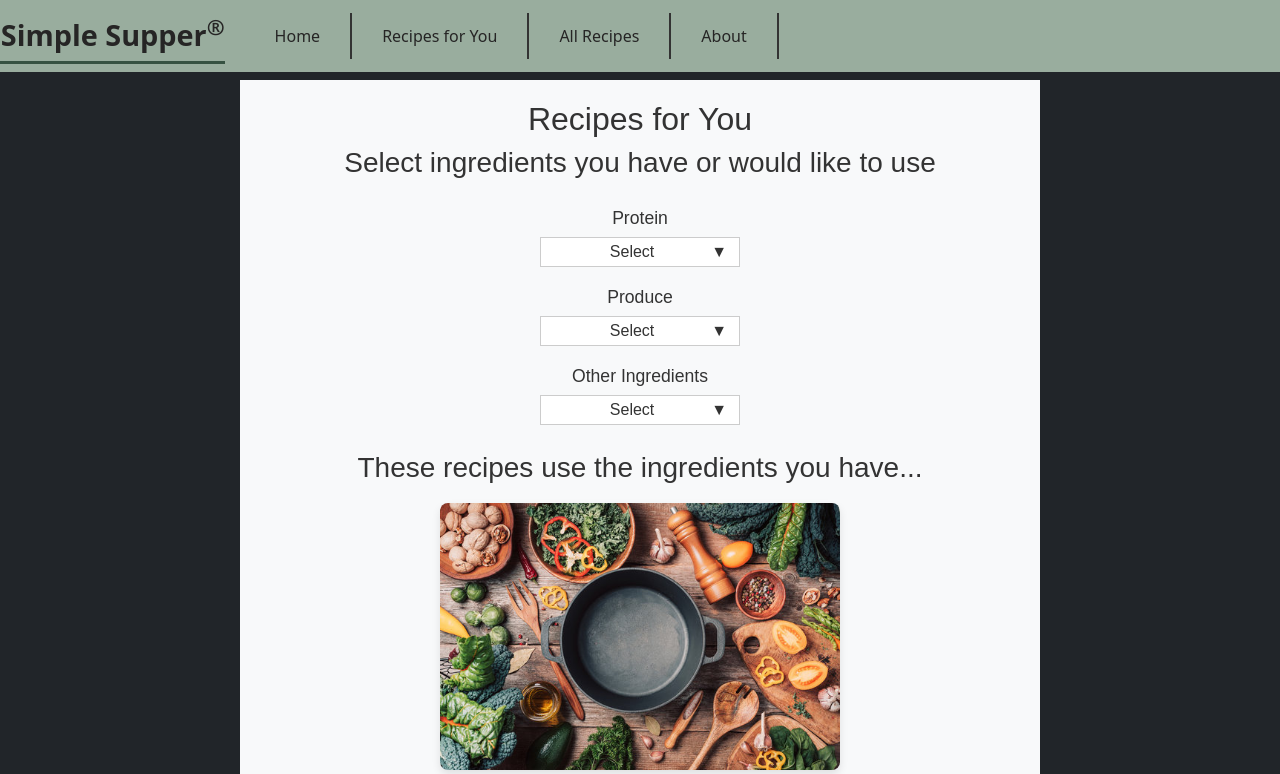
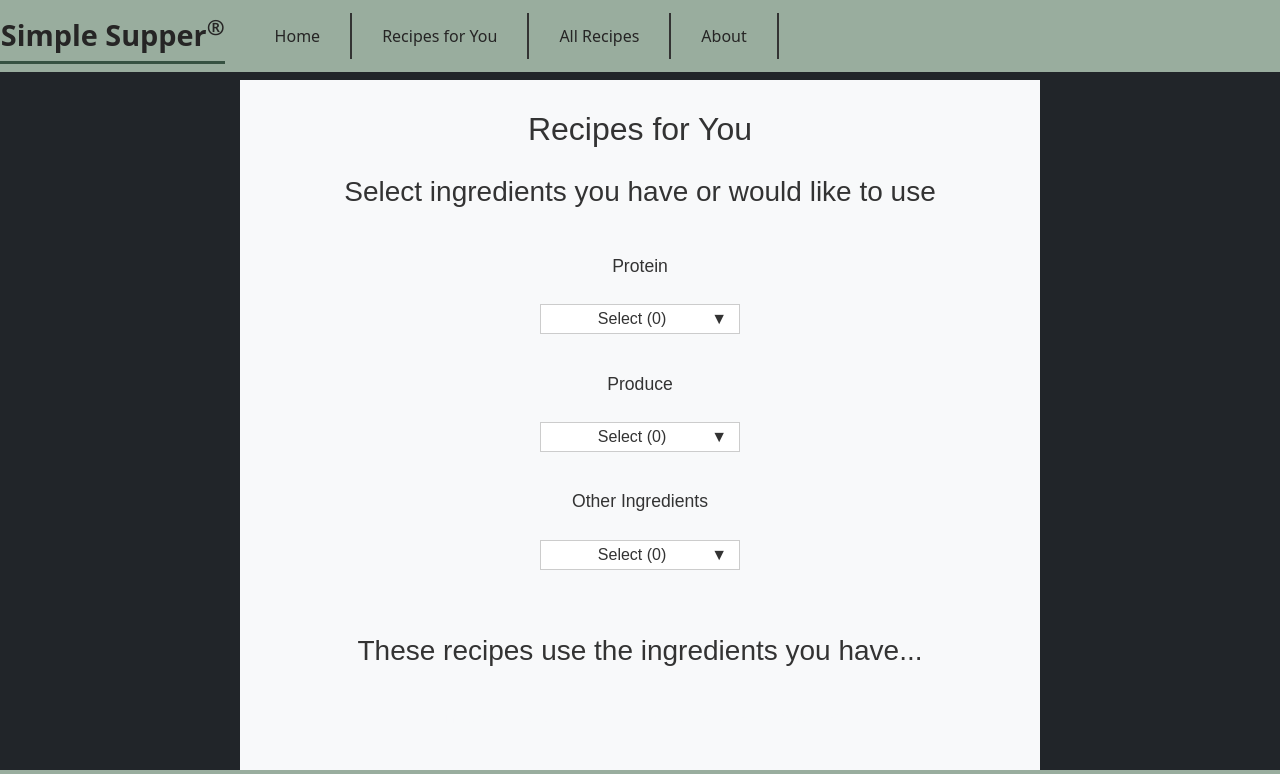
Before and after one commit to jaidentripp/CS260-Winter2025, a React (Vite) app: page /recipesForYou in a window 1280 px wide. Shown: the top 774 px of the page. Built offline with nearby package versions, Linux system fonts and the light colour scheme.

Commit message:
Added react2 functionality to recipesForYou

```diff
--- a/src/recipesForYou/recipesForYou.jsx
+++ b/src/recipesForYou/recipesForYou.jsx
@@ -1,5 +1,5 @@
 //import React from 'react';
-import React, { useState } from 'react';
+import React, { useState, useEffect } from 'react';
 import './recipesForYou.css';
 
 export function RecipesForYou() {
@@ -12,25 +12,142 @@ export function RecipesForYou() {
     'Italian seasoning'
   ];
 
+  // State management
+  const [selectedProteins, setSelectedProteins] = useState([]);
+  const [selectedProduce, setSelectedProduce] = useState([]);
+  const [selectedOther, setSelectedOther] = useState([]);
+  const [filteredRecipes, setFilteredRecipes] = useState([]);
+  const [loading, setLoading] = useState(false);
+
+  // Mock recipe data
+  const mockRecipes = [
+    {
+      id: 1,
+      title: 'Chicken Pot Pie',
+      image: 'https://via.placeholder.com/400',
+      ingredients: ['Chicken', 'Potatoes', 'Carrots', 'Cream of mushroom soup']
+    },
+    {
+      id: 2,
+      title: 'Beef Stew',
+      image: 'https://via.placeholder.com/400',
+      ingredients: ['Ground Beef', 'Potatoes', 'Carrots', 'Beef broth']
+    },
+    // Add more mock recipes as needed
+  ];
+
+  // Filter recipes when selections change
+  useEffect(() => {
+    const filterRecipes = () => {
+      setLoading(true);
+
+      // Combine all selected ingredients
+      const selectedIngredients = [
+        ...selectedProteins,
+        ...selectedProduce,
+        ...selectedOther
+      ];
+
+      // Filter recipes that include at least one selected ingredient
+      const matchingRecipes = mockRecipes.filter(recipe =>
+        selectedIngredients.some(ingredient =>
+          recipe.ingredients.includes(ingredient)
+        )
+      );
+      // Simulate API delay
+      setTimeout(() => {
+        setFilteredRecipes(matchingRecipes);
+        setLoading(false);
+      }, 500);
+    };
+
+    if (selectedProteins.length > 0 || selectedProduce.length > 0 || selectedOther.length > 0) {
+      filterRecipes();
+    } else {
+      setFilteredRecipes([]);
+    }
+  }, [selectedProteins, selectedProduce, selectedOther]);
+
+  // Dropdown component with state management
+  function Dropdown({ title, options, selected, onSelect }) {
+    const [isOpen, setIsOpen] = useState(false);
+
+    const handleCheckboxChange = (option, isChecked) => {
+      if (isChecked) {
+        onSelect([...selected, option]);
+      } else {
+        onSelect(selected.filter(item => item !== option));
+      }
+    };
+
+    return (
+      <div className={`dropdown ${isOpen ? 'on' : ''}`}>
+        <label className="dropdown-label" onClick={() => setIsOpen(!isOpen)}>
+          {title} ({selected.length})
+        </label>
+        <div className="dropdown-list">
+          {options.map((option, index) => (
+            <label key={index} className="dropdown-option">
+              <input
+                type="checkbox"
+                checked={selected.includes(option)}
+                onChange={(e) => handleCheckboxChange(option, e.target.checked)}
+              />
+              {option}
+            </label>
+          ))}
+        </div>
+      </div>
+    );
+  }
+
   return (
     <main className="container-fluid bg-light text-center">
       <h2>Recipes for You</h2>
       <h3>Select ingredients you have or would like to use</h3>
 
       <h5>Protein</h5>
-      <Dropdown title="Select" options={proteinOptions} />
+      <Dropdown title="Select"
+      options={proteinOptions}
+      selected={selectedProteins}
+      onSelect={setSelectedProteins} />
 
       <h5>Produce</h5>
-      <Dropdown title="Select" options={produceOptions} />
+      <Dropdown title="Select"
+      options={produceOptions}
+      selected={selectedProduce}
+      onSelect={setSelectedProduce} />
 
       <h5>Other Ingredients</h5>
-      <Dropdown title="Select" options={otherOptions} />
+      <Dropdown title="Select"
+      options={otherOptions}
+      selected={selectedOther}
+      onSelect={setSelectedOther}/>
 
       <br />
       <h3>These recipes use the ingredients you have...</h3>
       <table>
         <tbody>
-          <tr>
+          {loading ? (
+            <tr>
+              <td>Loading recipes...</td>
+            </tr>
+          ) : filteredRecipes.length === 0 ? (
+            <tr>
+              <td>No matching recipes found. Try selecting different ingredients.</td>
+            </tr>
+          ) : (
+            filteredRecipes.map((recipe) => (
+              <tr> key={recipe.id}
+                <td>
+                  <img width="400px" src={recipe.image} alt={recipe.title} />
+                  <p>{recipe.title}</p>
+                  <p>Ingredients: {recipe.ingredients.join(', ')}</p>
+                </td>
+              </tr>
+            ))
+          )}
+          {/* <tr>
             <td> <img width="400px" src="placeholder.jpg" alt="recipe1"/> </td>
           </tr>
           <tr>
@@ -38,7 +155,7 @@ export function RecipesForYou() {
           </tr>
           <tr>
             <td> <img width="400px" src="placeholder.jpg" alt="recipe3"/> </td>
-          </tr>
+          </tr> */}
         </tbody>
       </table>
     </main>
```
